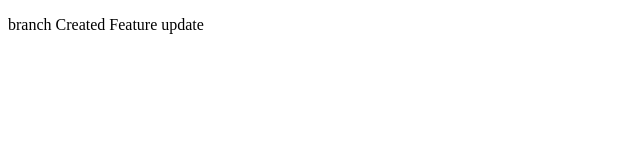
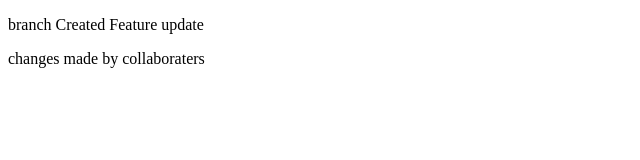
Before and after one commit to mairarasheed383-a11y/version_control-Assignment-, a plain HTML site: page index.html in a window 1280 px wide. Shown: the whole page, without its empty margins (0-640 px from the left). Drawn offline with Linux system fonts and the light colour scheme.

Commit message:
Update index.html

```diff
--- a/index.html
+++ b/index.html
@@ -7,5 +7,6 @@
 </head>
 <body>
     <p>branch Created Feature update</p>
+    <p>changes made by collaboraters</p>
 </body>
 </html>
```
